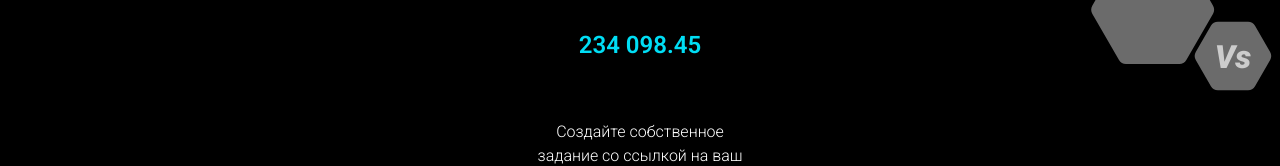
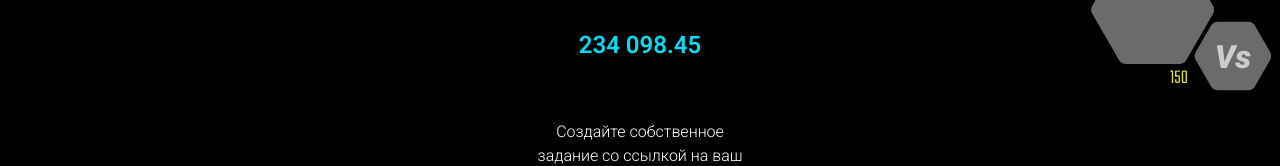
Before and after one commit to sa1man1on/iq_pump_upgrade, a React (Vite) app: page /add_task in a window 1280 px wide. Shown: the top 166 px of the page. Built offline with nearby package versions, Linux system fonts and the light colour scheme.

Commit message:
add vs related pages, but crushed profile :(

```diff
--- a/src/pages/CreateTask/CreateTask.tsx
+++ b/src/pages/CreateTask/CreateTask.tsx
@@ -10,7 +10,7 @@ function CreateTask() {
     return (
         <div className={cls.PageWrapper}>
             <div className={cls.GameContainer}>
-                <GameLayout isTournament={true}/>
+                <GameLayout isTotalAnswersSum={true}/>
                 <div className={cls.create_task_text}>
                     Создайте собственное задание со ссылкой на ваш сайт или страничку в соцсети и его увидят и выполнят
                 </div>
@@ -30,7 +30,8 @@ function CreateTask() {
                     onClick={() => {
                         navigate("/create_task")
                     }}
-                >Создать</button>
+                >Создать
+                </button>
 
                 <div className={cls.get_consulting_text}>
                     Получить подробную
```
